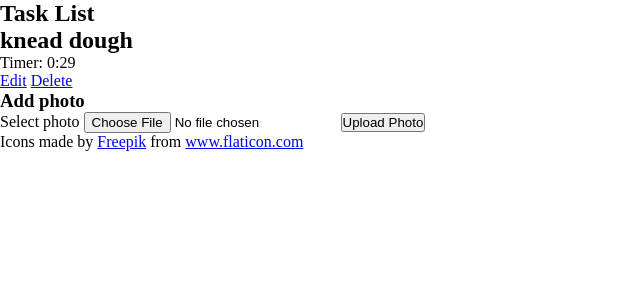
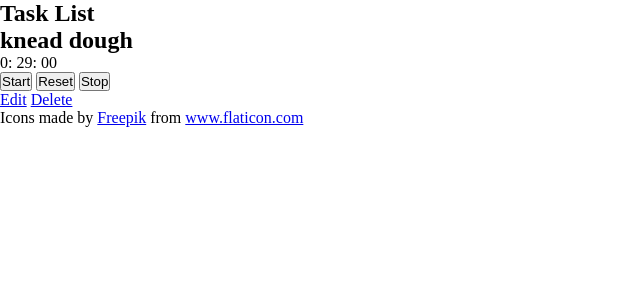
Before and after one commit to katiacreator/hedda, a Django app: page /tasks/3 in a window 1280 px wide. Shown: the part 104-404 px from the top of the page, without its empty margins (0-640 px from the left). Run offline with Django 3.2, Linux system fonts and the light colour scheme; data comes from the database, SQL or seed files in the repository.

Commit message:
task timer working successfully on details page instead of trying to call them consecutively on task list page

```diff
--- a/main_app/static/js/timer.js
+++ b/main_app/static/js/timer.js
@@ -10,71 +10,51 @@ let minutes;
 let hours;
 let interval;
 
-let countdownEl;
+let timerEl;
 let hourEl;
 let minuteEl;
 let secondEl;
 
+hourEl = document.querySelector("#hour");
+console.log("hourEl: ", hourEl);
+hours = parseInt(hourEl.innerHTML);
+console.log("hours: ", hours); //gives the numeric hour value to countdown from
+minuteEl = document.querySelector("#minute");
+minutes = parseInt(minuteEl.innerHTML); //gives the numeric minute value to countdown from
+console.log("minutes: ", minutes);
+secondEl = document.querySelector("#second");
+seconds = parseInt(secondEl.innerHTML); //gives the numeric minute value to countdown from
+console.log('seconds: ', seconds);
 
 
 /*------------------------ Cached Element References ------------------------*/
-countdownDivs = document.querySelectorAll(".countdown")
-hourSpans = document.querySelectorAll("#hour");
-minuteSpans = document.querySelectorAll("#minute");
-secondSpans = document.querySelectorAll("#second");
-let countdownEls = Array.from(countdownDivs);
-let hourEls = Array.from(hourSpans);
-let minuteEls = Array.from(minuteSpans);
-let secondEls = Array.from(secondSpans);
+const startBtn = document.querySelector(".start");
+const stopBtn = document.querySelector(".stop");
+const resetBtn = document.querySelector(".reset");
 
-const startBtns = document.querySelectorAll(".start");
-const stopBtns = document.querySelectorAll(".stop");
-const resetBtns = document.querySelectorAll(".reset");
-let starts = Array.from(startBtns);
-let stops = Array.from(stopBtns);
-let resets = Array.from(resetBtns);
-
-/* hours = parseInt(hourEl.innerHTML);
-console.log("hours: ", hours); //gives the numeric hour value to countdown from
-minutes = parseInt(minuteEl.innerHTML); //gives the numeric minute value to countdown from
-console.log("minutes: ", minutes);
-seconds = parseInt(secondEl.innerHTML); //gives the numeric minute value to countdown from
-console.log("seconds: ", seconds); */
 
 /*----------------------------- Event Listeners -----------------------------*/
-starts.forEach((startBtn) => {
+
 startBtn.addEventListener("click", (e) => {
-    //console.log(e)//gives me id 3 for each button clicked
   handleStart(e);
 });
-});
 
-stops.forEach((stopBtn) => {
 stopBtn.addEventListener("click", (e) => {
   handleStop(e);
 });
-});
 
-resets.forEach((resetBtn) => {
 resetBtn.addEventListener("click", (e) => {
   handleReset(e);
 });
-});
+
 
 /*-------------------------------- Functions --------------------------------*/
-
-function handleStart(e) {
-  startBtnId = parseInt(e.target.id);
-  startTimer();
-  //console.log(e.target.id, startBtnId)//rendered 28 which matches task.id 28
-}
-
 // once clicked pause and reset show
 function startTimer() {
   console.log("start timer", startBtnId);
   timerInterval = setInterval(function () {
-    countdown();
-    displayTime();
+    countdown()
+    displayTime()
     console.log(hours, minutes, seconds);
   }, 1000);
 }
@@ -89,42 +69,46 @@ function stopTimer() {
 //   console.log('reset timer', resetBtnId)
 // }
 
-function countdown() {
-  if (hours == 0 && minutes == 0 && seconds == 0) {
+function countdown(){
+  if(hours == 0 && minutes == 0 && seconds == 0){
       hours = 0;
       minutes = 0;
       seconds = 0;
-  } else if (seconds != 0) {
+  } else if(seconds != 0){
       seconds--;
-  } else if (minutes != 0 && seconds == 0) {
+  } else if(minutes != 0 && seconds == 0){
       seconds = 59;
       minutes--;
-  } else if (hours != 0 && minutes == 0) {
+  } else if(hours != 0 && minutes == 0){
       minutes = 60;
       hours--;
   }
   return;
 }
 
-function displayTime() {
+function displayTime(){
   if (hours <= 0) {
-    hourEl.textContent = 00;
+    hourEl.textContent = 00
   } else {
-    hourEl.textContent = `${hours}`;
+    hourEl.textContent = `${hours}`
   }
   if (minutes <= 0) {
-    minuteEl.textContent = 00;
+    minuteEl.textContent = 00
   } else {
-    minuteEl.textContent = `${minutes}`;
+    minuteEl.textContent = `${minutes}`
   }
   if (seconds <= 0) {
-    secondEl.textContent = 00;
+    secondEl.textContent = 00
   } else {
-    secondEl.textContent = `${seconds}`;
+    secondEl.textContent = `${seconds}`
   }
 }
 // function convertToSeconds()
-
+function handleStart(e) {
+  startBtnId = parseInt(e.target.id);
+  startTimer();
+  //console.log(e.target.id, startBtnId)//rendered 28 which matches task.id 28
+}
 
 function handleStop(e) {
   stopBtnId = parseInt(e.target.id);
--- a/main_app/templates/main_app/task_detail.html
+++ b/main_app/templates/main_app/task_detail.html
@@ -13,20 +13,28 @@
 
 <section class="card-container">
   <div class="card">
-    {% comment %} <a href="{% url 'sushi_detail' sushi.id %}"> {% endcomment %}
       <div class="card-content">
         <div class="card-img-container">
           {% comment %} <img src="{% static 'images/sushi.svg' %}" alt="sushi logo icon" /> {% endcomment %}
         </div>
         <h2 class="card-title">{{ task.name }}</h2>
-         <p> Timer: {% if task.hours %}{{ task.hours }}{% else %}00{% endif %}:{{ task.minutes }}</p>
+         <div class="countdown" id="{{ task.id }}">
+        <span id="hour">{{ task.hours }}</span>:
+        <span id="minute">{{ task.minutes }}</span>:
+        <span id="second">00</span>
       </div>
-    {% comment %} </a> {% endcomment %}
+       <div class="controls">
+      <button class="start" id="{{ task.id }}">Start</button>
+      <button class="reset" id="{{ task.id }}">Reset</button>
+      <button class="stop" id="{{ task.id }}">Stop</button>
+    </div>
+    </div>
+
      <div>
       <a href="{% url 'tasks_update' task.id %}" class="btn warn">Edit</a>
       <a href="{% url 'tasks_delete' task.id %}" class="btn danger">Delete</a>
     </div>
-    <h3>Add photo</h3>
+    {% comment %} <h3>Add photo</h3>
     <p id="file-name"></p>
     <form
       action=""
@@ -39,7 +47,7 @@
         <input type="file" name="photo-file" id="file-input">
       </label>
       <button type="submit" class="btn submit">Upload Photo</button>
-    </form>
+    </form> {% endcomment %}
   </div>
 </section>
 {% endblock %}
--- a/main_app/templates/main_app/task_list.html
+++ b/main_app/templates/main_app/task_list.html
@@ -23,11 +23,11 @@
         <span id="second">00</span>
       </div>
     </div>
-    <div class="controls">
+    {% comment %} <div class="controls">
       <button class="start" id="{{ task.id }}">Start</button>
       <button class="reset" id="{{ task.id }}">Reset</button>
       <button class="stop" id="{{ task.id }}">Stop</button>
-    </div>
+    </div> {% endcomment %}
   </div>
   {% endfor %}
 </section>
```
Lines whose indentation alone changed are shown as unchanged.
